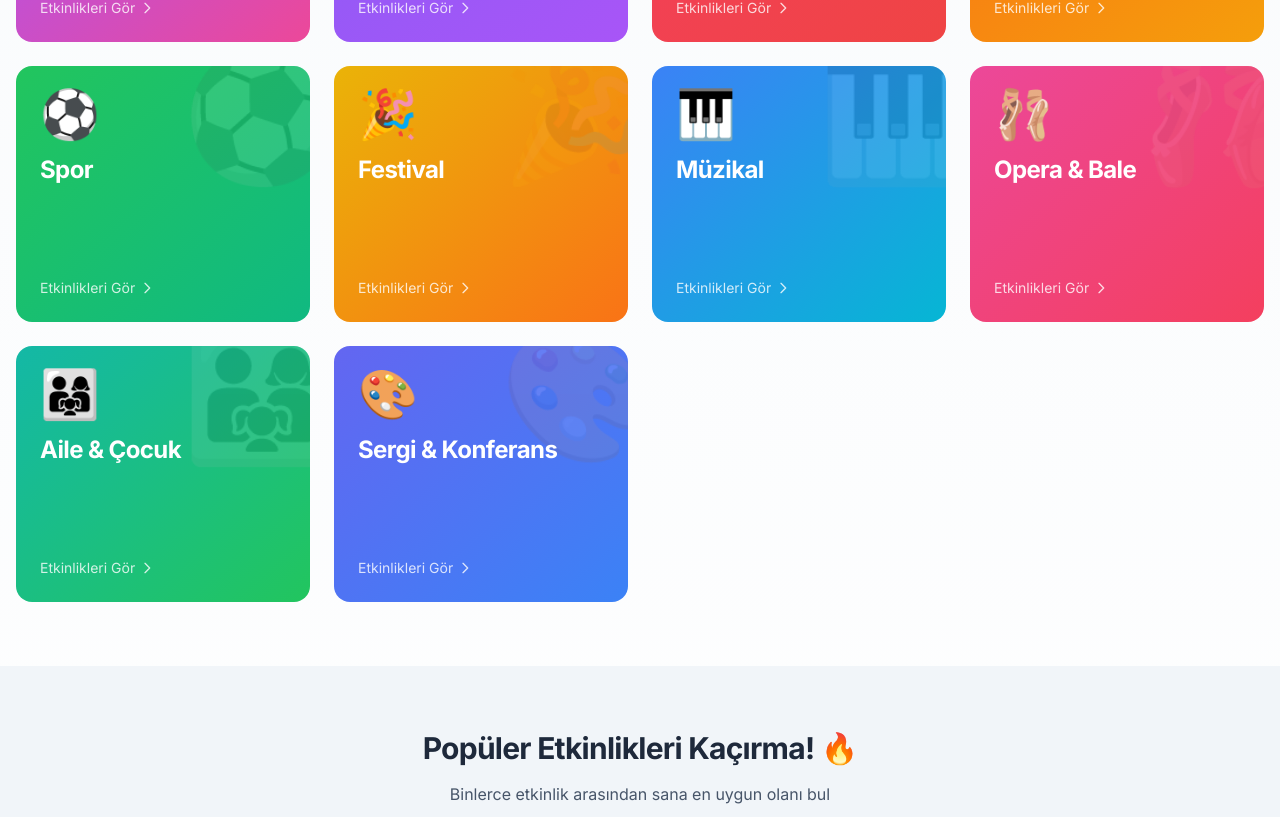
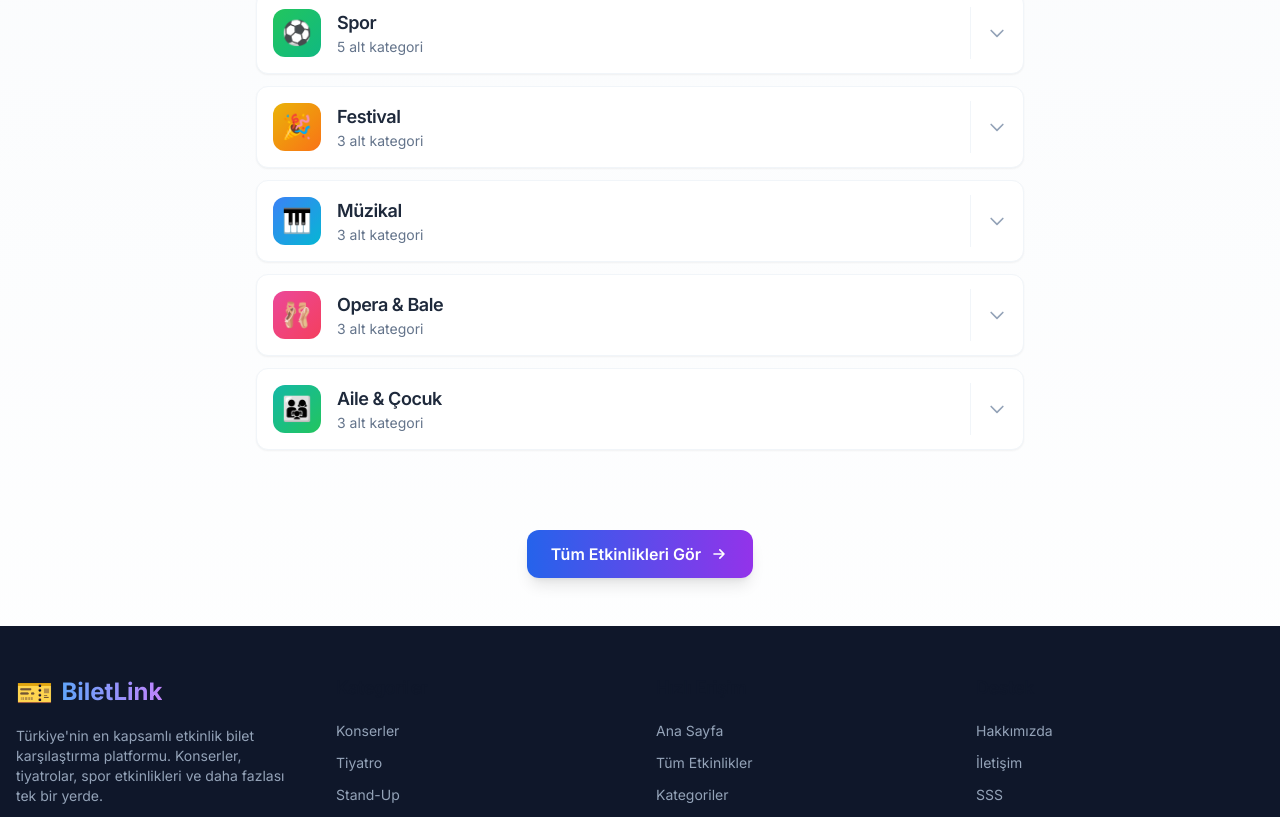
Before and after one commit to BiletLink/BiletLink-Frontend, a Next.js app: page /kategoriler in a window 1280 px wide. Shown: the part 623-1440 px from the top of the page. Built offline with nearby package versions, Linux system fonts and the light colour scheme.

Commit message:
fix: Add date filtering logic and simplify categories page

```diff
--- a/app/kategoriler/page.tsx
+++ b/app/kategoriler/page.tsx
@@ -11,23 +11,15 @@ interface Category {
     emoji: string;
     color: string;
     subCategories: string[];
-    count?: number;
 }
 
 const categories: Category[] = [
     {
-        id: 'muzik',
-        name: 'Müzik',
-        emoji: '🎵',
-        color: 'from-purple-500 to-pink-500',
-        subCategories: ['Pop', 'Rock', 'Jazz', 'Klasik Müzik', 'Hip Hop / Rap', 'Türk Halk Müziği', 'Türk Sanat Müziği', 'Elektronik']
-    },
-    {
         id: 'konser',
         name: 'Konser',
         emoji: '🎤',
-        color: 'from-violet-500 to-purple-500',
-        subCategories: ['Solo Konser', 'Grup Konseri', 'Akustik', 'Canlı Performans']
+        color: 'from-purple-500 to-pink-500',
+        subCategories: ['Pop', 'Rock', 'Jazz', 'Klasik Müzik', 'Hip Hop', 'Türkçe Pop', 'Arabesk', 'Elektronik']
     },
     {
         id: 'tiyatro',
@@ -39,148 +31,140 @@ const categories: Category[] = [
     {
         id: 'stand-up',
         name: 'Stand-Up',
-        emoji: '🎤',
+        emoji: '🎙️',
         color: 'from-orange-500 to-amber-500',
-        subCategories: ['Tek Kişilik Gösteri', 'Grup Gösterisi', 'Doğaçlama']
+        subCategories: ['Tek Kişilik', 'Grup Gösterisi', 'Doğaçlama']
     },
     {
         id: 'spor',
         name: 'Spor',
         emoji: '⚽',
         color: 'from-green-500 to-emerald-500',
-        subCategories: ['Futbol', 'Basketbol', 'Voleybol', 'Tenis', 'E-Spor', 'Boks', 'MMA']
+        subCategories: ['Futbol', 'Basketbol', 'Voleybol', 'Tenis', 'E-Spor']
     },
     {
         id: 'festival',
         name: 'Festival',
         emoji: '🎉',
         color: 'from-yellow-500 to-orange-500',
-        subCategories: ['Müzik Festivali', 'Film Festivali', 'Kültür Festivali', 'Yemek Festivali']
+        subCategories: ['Müzik Festivali', 'Film Festivali', 'Kültür Festivali']
     },
     {
         id: 'muzikal',
         name: 'Müzikal',
         emoji: '🎹',
         color: 'from-blue-500 to-cyan-500',
-        subCategories: ['Broadway', 'Klasik Müzikal', 'Modern Müzikal']
+        subCategories: ['Broadway', 'Klasik', 'Modern']
     },
     {
         id: 'opera-bale',
         name: 'Opera & Bale',
         emoji: '🩰',
         color: 'from-pink-500 to-rose-500',
-        subCategories: ['Opera', 'Bale', 'Modern Dans', 'Flamenko']
+        subCategories: ['Opera', 'Bale', 'Modern Dans']
     },
     {
-        id: 'aile-cocuk',
+        id: 'aile',
         name: 'Aile & Çocuk',
         emoji: '👨‍👩‍👧',
         color: 'from-teal-500 to-green-500',
-        subCategories: ['Çocuk Gösterisi', 'Sirk', 'Animasyon', 'Kukla Tiyatrosu']
-    },
-    {
-        id: 'sergi-konferans',
-        name: 'Sergi & Konferans',
-        emoji: '🎨',
-        color: 'from-indigo-500 to-blue-500',
-        subCategories: ['Sanat Sergisi', 'Fotoğraf Sergisi', 'Konferans', 'Workshop']
+        subCategories: ['Çocuk Gösterisi', 'Sirk', 'Kukla']
     }
 ];
 
 export default function CategoriesPage() {
-    const [hoveredCategory, setHoveredCategory] = useState<string | null>(null);
+    const [expandedCategory, setExpandedCategory] = useState<string | null>(null);
+
+    const toggleCategory = (categoryId: string) => {
+        setExpandedCategory(expandedCategory === categoryId ? null : categoryId);
+    };
 
     return (
         <div className="min-h-screen bg-gradient-to-b from-slate-50 to-white">
             <Header />
 
             {/* Hero Section */}
-            <section className="relative pt-24 pb-16 px-4 bg-gradient-to-br from-blue-600 via-purple-600 to-pink-500">
+            <section className="relative pt-24 pb-12 px-4 bg-gradient-to-br from-blue-600 via-purple-600 to-pink-500">
                 <div className="absolute inset-0 overflow-hidden">
                     <div className="absolute top-1/4 left-1/4 w-96 h-96 bg-white rounded-full blur-3xl opacity-10"></div>
-                    <div className="absolute bottom-1/4 right-1/4 w-96 h-96 bg-yellow-300 rounded-full blur-3xl opacity-10"></div>
                 </div>
 
-                <div className="container mx-auto max-w-6xl relative z-10 text-center">
+                <div className="container mx-auto max-w-4xl relative z-10 text-center">
                     <h1 className="text-4xl md:text-5xl font-extrabold text-white mb-4">
                         🎫 Kategoriler
                     </h1>
-                    <p className="text-xl text-white/80 max-w-2xl mx-auto">
-                        İlgi alanına göre etkinlikleri keşfet. Konserlerden tiyatroya, spordan festivallere...
+                    <p className="text-lg text-white/80">
+                        İlgi alanına göre etkinlikleri keşfet
                     </p>
                 </div>
             </section>
 
-            {/* Categories Grid */}
-            <section className="py-16 px-4">
-                <div className="container mx-auto max-w-7xl">
-                    <div className="grid grid-cols-1 sm:grid-cols-2 lg:grid-cols-3 xl:grid-cols-4 gap-6">
+            {/* Categories List - Clean & Simple */}
+            <section className="py-8 px-4">
+                <div className="container mx-auto max-w-3xl">
+                    <div className="space-y-3">
                         {categories.map((category) => (
-                            <Link
-                                key={category.id}
-                                href={`/?category=${encodeURIComponent(category.name)}`}
-                                className="group"
-                                onMouseEnter={() => setHoveredCategory(category.id)}
-                                onMouseLeave={() => setHoveredCategory(null)}
-                            >
-                                <div className={`relative overflow-hidden rounded-2xl bg-gradient-to-br ${category.color} p-6 h-64 flex flex-col justify-between transform transition-all duration-300 hover:scale-105 hover:shadow-2xl`}>
-                                    {/* Background Pattern */}
-                                    <div className="absolute inset-0 opacity-10">
-                                        <div className="absolute top-0 right-0 text-9xl transform translate-x-8 -translate-y-4">
-                                            {category.emoji}
+                            <div key={category.id} className="bg-white rounded-xl shadow-sm border border-slate-100 overflow-hidden">
+                                {/* Category Header - Always Visible */}
+                                <div className="flex items-center">
+                                    <Link
+                                        href={`/?category=${encodeURIComponent(category.name)}`}
+                                        className={`flex-1 flex items-center gap-4 p-4 hover:bg-slate-50 transition-colors`}
+                                    >
+                                        <div className={`w-12 h-12 rounded-xl bg-gradient-to-br ${category.color} flex items-center justify-center`}>
+                                            <span className="text-2xl">{category.emoji}</span>
+                                        </div>
+                                        <div>
+                                            <h3 className="font-semibold text-slate-800 text-lg">{category.name}</h3>
+                                            <p className="text-sm text-slate-500">{category.subCategories.length} alt kategori</p>
+                                        </div>
+                                    </Link>
+
+                                    {/* Expand Button */}
+                                    <button
+                                        onClick={() => toggleCategory(category.id)}
+                                        className="p-4 hover:bg-slate-100 transition-colors border-l border-slate-100"
+                                        aria-label="Alt kategorileri göster"
+                                    >
+                                        <svg
+                                            className={`w-5 h-5 text-slate-400 transition-transform ${expandedCategory === category.id ? 'rotate-180' : ''}`}
+                                            fill="none"
+                                            stroke="currentColor"
+                                            viewBox="0 0 24 24"
+                                        >
+                                            <path strokeLinecap="round" strokeLinejoin="round" strokeWidth={2} d="M19 9l-7 7-7-7" />
+                                        </svg>
+                                    </button>
+                                </div>
+
+                                {/* Sub Categories - Expandable */}
+                                {expandedCategory === category.id && (
+                                    <div className="px-4 pb-4 pt-2 border-t border-slate-100 bg-slate-50">
+                                        <div className="flex flex-wrap gap-2">
+                                            {category.subCategories.map((sub) => (
+                                                <Link
+                                                    key={sub}
+                                                    href={`/?category=${encodeURIComponent(category.name)}&sub=${encodeURIComponent(sub)}`}
+                                                    className="px-3 py-1.5 bg-white rounded-full text-sm text-slate-600 hover:bg-blue-50 hover:text-blue-600 border border-slate-200 transition-colors"
+                                                >
+                                                    {sub}
+                                                </Link>
+                                            ))}
                                         </div>
                                     </div>
-
-                                    {/* Content */}
-                                    <div className="relative z-10">
-                                        <span className="text-5xl mb-4 block">{category.emoji}</span>
-                                        <h3 className="text-2xl font-bold text-white mb-2">
-                                            {category.name}
-                                        </h3>
-                                    </div>
-
-                                    {/* Sub Categories */}
-                                    <div className="relative z-10">
-                                        <div className={`transition-all duration-300 ${hoveredCategory === category.id ? 'opacity-100 max-h-40' : 'opacity-0 max-h-0'} overflow-hidden`}>
-                                            <div className="flex flex-wrap gap-1 mb-2">
-                                                {category.subCategories.slice(0, 4).map((sub) => (
-                                                    <span key={sub} className="px-2 py-0.5 bg-white/20 rounded-full text-xs text-white">
-                                                        {sub}
-                                                    </span>
-                                                ))}
-                                                {category.subCategories.length > 4 && (
-                                                    <span className="px-2 py-0.5 bg-white/20 rounded-full text-xs text-white">
-                                                        +{category.subCategories.length - 4}
-                                                    </span>
-                                                )}
-                                            </div>
-                                        </div>
-                                        <div className="flex items-center text-white/80 text-sm">
-                                            <span>Etkinlikleri Gör</span>
-                                            <svg className="w-4 h-4 ml-1 transform group-hover:translate-x-1 transition-transform" fill="none" stroke="currentColor" viewBox="0 0 24 24">
-                                                <path strokeLinecap="round" strokeLinejoin="round" strokeWidth={2} d="M9 5l7 7-7 7" />
-                                            </svg>
-                                        </div>
-                                    </div>
-                                </div>
-                            </Link>
+                                )}
+                            </div>
                         ))}
                     </div>
                 </div>
             </section>
 
-            {/* Popular Categories CTA */}
-            <section className="py-16 px-4 bg-slate-100">
-                <div className="container mx-auto max-w-4xl text-center">
-                    <h2 className="text-3xl font-bold text-slate-800 mb-4">
-                        Popüler Etkinlikleri Kaçırma! 🔥
-                    </h2>
-                    <p className="text-slate-600 mb-8">
-                        Binlerce etkinlik arasından sana en uygun olanı bul
-                    </p>
+            {/* CTA */}
+            <section className="py-12 px-4">
+                <div className="container mx-auto max-w-3xl text-center">
                     <Link
                         href="/etkinlikler"
-                        className="inline-flex items-center px-8 py-4 bg-gradient-to-r from-blue-600 to-purple-600 text-white font-semibold rounded-xl hover:from-blue-700 hover:to-purple-700 transition-all shadow-lg hover:shadow-xl"
+                        className="inline-flex items-center px-6 py-3 bg-gradient-to-r from-blue-600 to-purple-600 text-white font-semibold rounded-xl hover:from-blue-700 hover:to-purple-700 transition-all shadow-lg"
                     >
                         Tüm Etkinlikleri Gör
                         <svg className="w-5 h-5 ml-2" fill="none" stroke="currentColor" viewBox="0 0 24 24">
```
Also changed, not shown: app/etkinlikler/page.tsx (+42 -3 lines).
